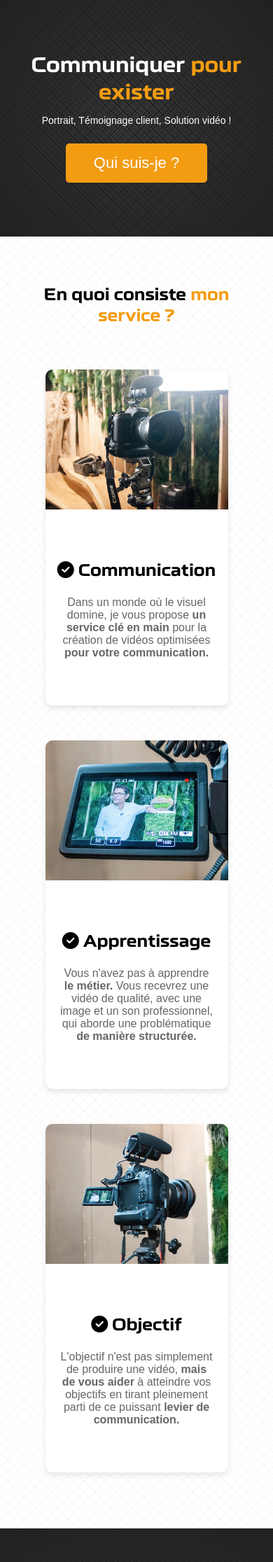
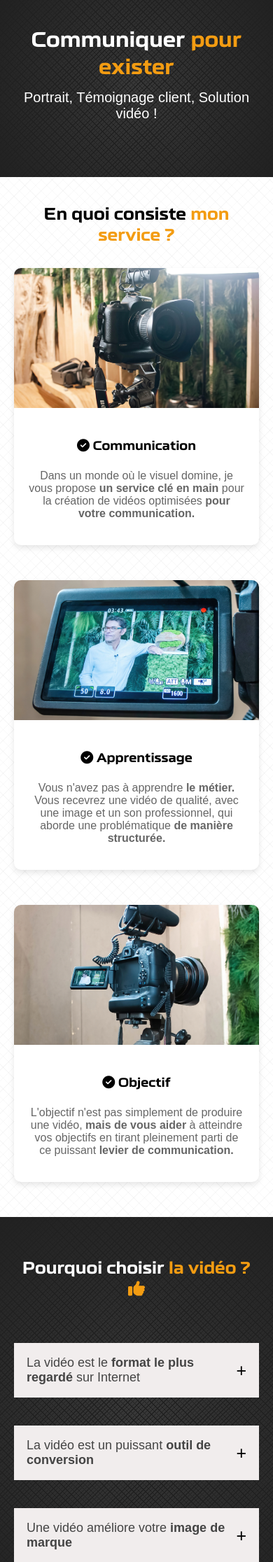
Before and after one commit to HuguesCtrl/site_internet_entreprise, a PHP site: page / in a window 390 px wide. Shown: the part 55-2287 px from the top of the page at 70% size. Run offline with PHP 8.4, Linux system fonts and the light colour scheme; some libraries are stand-ins or nearby versions.

Commit message:
Responsive site

```diff
--- a/index.html
+++ b/index.html
@@ -1,5 +1,5 @@
 <!DOCTYPE html>
-<html lang="en">
+<html lang="fr">
 
 <head>
     <meta charset="UTF-8">
@@ -52,7 +52,9 @@
                     <p>Je m'appelle Hugues, j'ai 26 ans.<br>
                         Je suis passionné par le montage vidéo et le cinéma. <br>Mes films favoris sont Blade Runner, Terminator, Robocop, Rambo, Indiana Jones...
                     </p>
-                    <img src="./img/Modal/Montage_Films.jpg" alt="Films_80" class="img_montage">
+                    <div class="img_montage_container">
+                        <img src="./img/Modal/Montage_Films.jpg" alt="Films_80" class="img_montage">
+                    </div>
                 </div>
             </div>
         </div>
@@ -210,7 +212,7 @@
 
             <button type="submit">Soumettre votre message <i class="fa-solid fa-paper-plane"></i></button>
         </form>
-        <p id="feedback" class="hidden">Merci pour votre message ! <span class="orange">Nous vous répondrons bientôt.</span></p>
+        <p id="feedback" class="hidden">Merci pour votre message ! <span class="orange">Je vous répondrai bientôt.</span></p>
     </section>
     <!-- Footer -->
     <footer class="footer">
--- a/mediascreen.css
+++ b/mediascreen.css
@@ -8,22 +8,11 @@
         padding-bottom: 70px;
     }
 
-    .modal-content {
-        width: fit-content;
-    }
-
-    .hugues_photo {
-        display: none;
-    }
-
-    .text-modal p {
-        width: 70%;
-    }
-
 }
 
 
 @media (max-width: 1200px) {
+
     .cards-section>* {
         width: calc(50% - 30px);
     }
@@ -54,6 +43,7 @@
 }
 
 @media (max-width: 880px) {
+
     .hugues_nom {
         display: none;
     }
@@ -104,10 +94,6 @@
 
 @media (max-width: 800px) {
 
-    .text-modal p {
-        width: 100%;
-    }
-
     .cards-section {
         grid-template-columns: repeat(1, 1fr);
         width: 100%;
@@ -120,10 +106,6 @@
 
     form {
         width: 80%;
-    }
-
-    .project-card img {
-        height: 200px;
     }
 
     .contact-section h2 {
@@ -151,11 +133,56 @@
 
     .hero p {
         width: 100%;
-        font-size: 14px;
-        margin-bottom: 25px;
+        /* font-size: 16px; */
+        margin-bottom: 40px;
     }
 
     .hero {
         padding: 30px;
     }
+
+    .project-card img {
+        height: 300px;
+    }
 }
+
+/* Très petit écrans */
+@media (max-width: 400px) {
+
+    .cards-bottom {
+        padding-top: 20px;
+        padding-bottom: 20px;
+    }
+
+    .card h3 {
+        font-size: 18px;
+    }
+
+    .cards-section>* {
+        width: 100%;
+    }
+
+    section {
+        padding: 20px;
+    }
+
+    .service {
+        padding: 20px;
+    }
+
+    .services-section h2 {
+        width: 100%;
+    }
+
+    form {
+        width: 100%;
+    }
+
+    #services {
+        padding-bottom: 50px;
+    }
+
+    #services h2 {
+        margin-bottom: 30px;
+    }
+}
--- a/styles.css
+++ b/styles.css
@@ -96,6 +96,22 @@
     color: white;
 }
 
+@media (max-width: 500px) {
+    .hero {
+        height: 30vh;
+    }
+}
+
+@media (max-width: 400px) {
+    .hero {
+        height: 30vh;
+    }
+
+    .hero-text p {
+        font-size: 20px;
+    }
+}
+
 .hero-text h1 {
     margin-bottom: 10px;
 }
@@ -211,7 +250,71 @@
     margin: 0 auto;
 }
 
-.modal-content
+@media (max-width: 1800px) {
+    .modal-content {
+        width: 70%;
+    }
+}
+
+@media (max-width: 1500px) {
+    .modal-content {
+        width: 80%;
+    }
+}
+
+@media (max-width: 1200px) {
+    .modal-content {
+        width: 100%;
+    }
+}
+
+@media (max-width: 1050px) {
+    .modal-content {
+        width: 70%;
+        padding: 40px;
+    }
+
+    .hugues_photo {
+        display: none;
+    }
+}
+
+@media (max-width: 800px) {
+    .modal-content {
+        width: 90%;
+    }
+}
+
+@media (max-width: 600px) {
+    .modal-content {
+        padding: 0;
+        padding-top: 20px;
+        padding-bottom: 50px;
+        position: relative;
+        grid-template-columns: 1fr;
+    }
+
+    .text-modal p {
+        font-size: 16px;
+        width: 80%;
+    }
+
+    #closeModalBtn {
+        position: absolute;
+        top: 10px;
+        left: 10px;
+    }
+
+    .img_montage {
+        width: 350px;
+    }
+}
+
+@media (max-width: 500px) {
+    #openModalBtn {
+        display: none;
+    }
+}
 
 /* Close button */
 .close {
```
Also changed, not shown: other parts of styles.css (+34 -23 lines).
